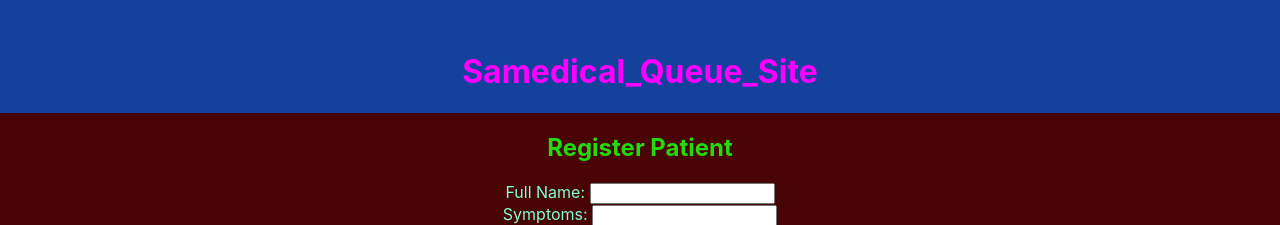
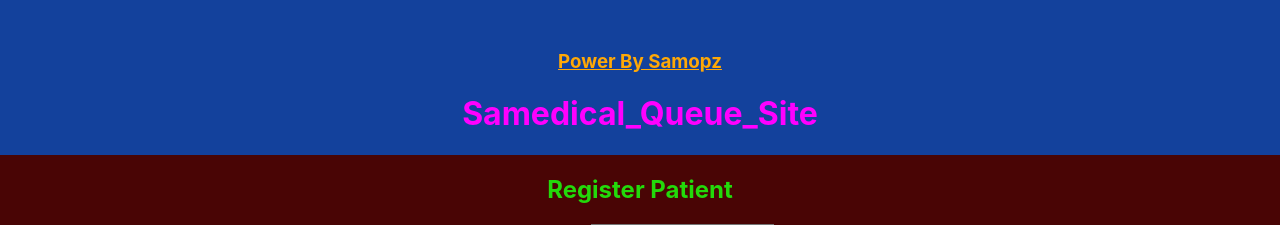
Before and after one commit to Samopz-Org/SamedQueue_frontend, a React (Create React App) app: page / in a window 1280 px wide. Shown: the part 293-518 px from the top of the page. Built offline with nearby package versions, Linux system fonts and the light colour scheme; no server answers.

Commit message:
Update styling and add attribution link in the app header

```diff
--- a/src/App.css
+++ b/src/App.css
@@ -24,7 +24,7 @@ h2 {
   color: rgb(35, 218, 11);
 }
 
-ol li {
+li {
   margin-bottom: 15px;
 }
 
@@ -35,7 +35,6 @@ label {
 button {
   color: black;
 }
-
 
 /* .Current_Queue {
   margin-left: 100px;
@@ -87,7 +86,7 @@ button {
 }
 
 .App-link {
-  color: #fbc561;
+  color: #ffa806;
 }
 
 @keyframes App-logo-spin {
--- a/src/App.js
+++ b/src/App.js
@@ -10,6 +10,14 @@ function App() {
     <div className="App">
       <header className="App-header">
         <img src={logo} className="App-logo" alt="logo" />
+        <a
+          className="App-link"
+          href="https://github.com/samopz"
+          target="_blank"
+          rel="noopener noreferrer"
+        >
+          <h3>Power By Samopz</h3>
+        </a>
         <div>
           <h1>Samedical_Queue_Site</h1>
           <div class="container">
```
